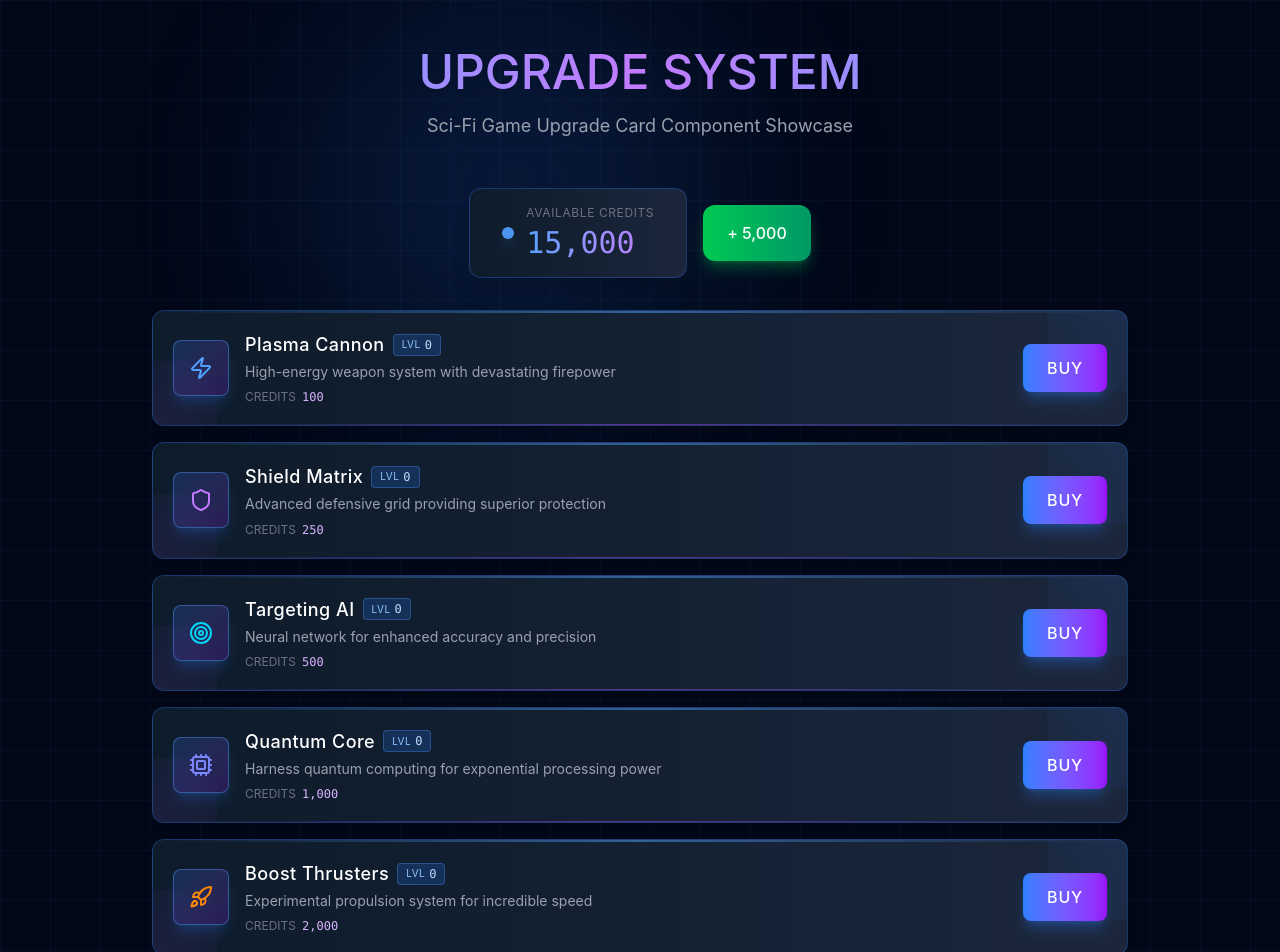
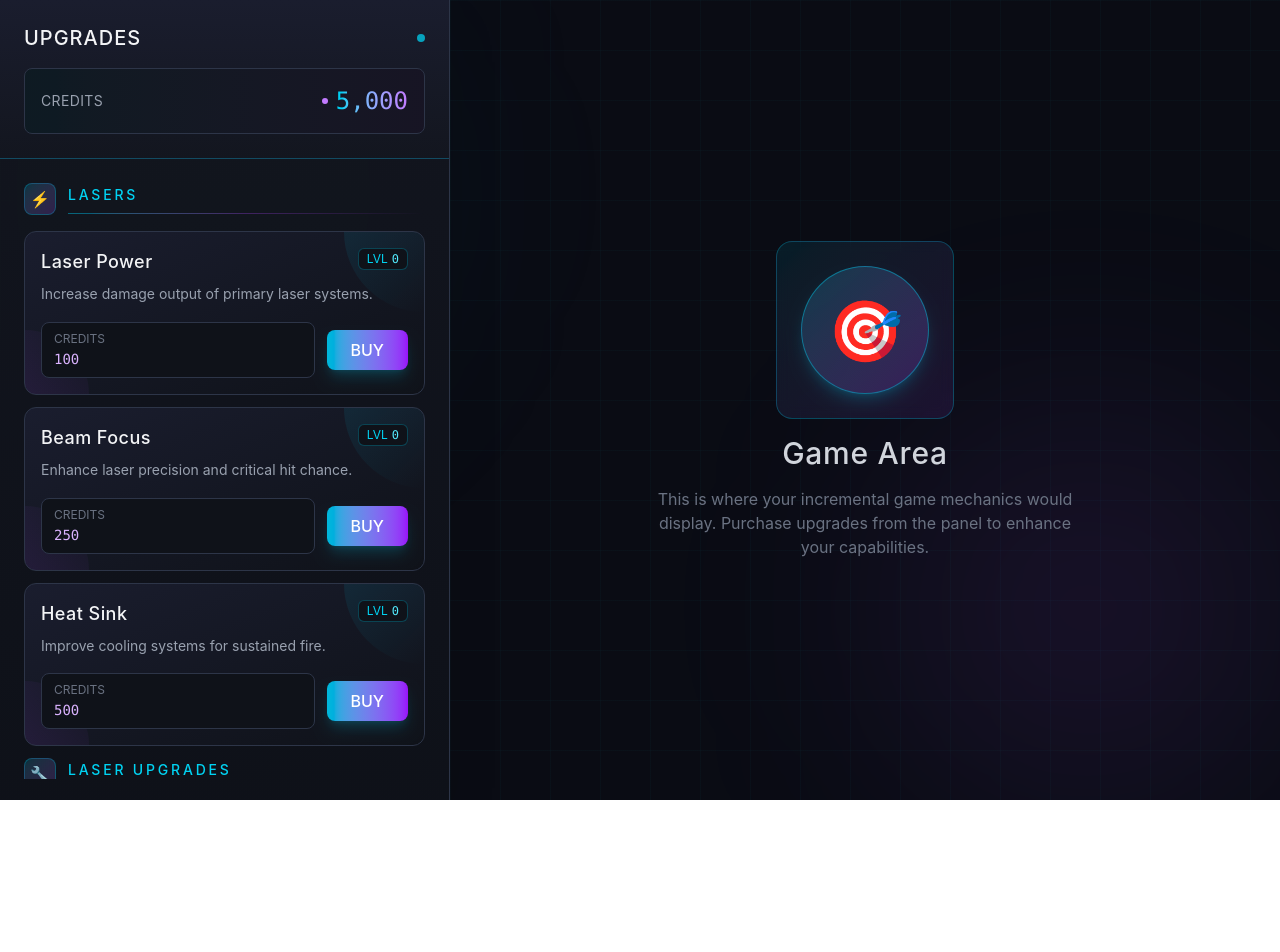
Before and after one commit to wizardwillie/Designscifigameupgradepanel, a React (Vite) app: page / in a window 1280 px wide. Shown: the top 952 px of the page. After the commit the page ends 800 px from the top, so only its background shows below. Built offline with nearby package versions, Linux system fonts and the light colour scheme.

Commit message:
Update files from Figma Make

```diff
--- a/src/app/App.tsx
+++ b/src/app/App.tsx
@@ -1,15 +1,6 @@
 import { useState } from "react";
 import { UpgradeCard } from "./components/UpgradeCard";
-import {
-  Zap,
-  Shield,
-  Target,
-  Cpu,
-  Rocket,
-  Battery,
-  Sparkles,
-  TrendingUp
-} from "lucide-react";
+import { SectionHeader } from "./components/SectionHeader";
 
 interface Upgrade {
   id: string;
@@ -17,78 +8,117 @@ interface Upgrade {
   description: string;
   level: number;
   baseCost: number;
-  icon: React.ReactNode;
+  category: string;
 }
 
 const initialUpgrades: Upgrade[] = [
+  // LASERS
   {
-    id: "plasma-cannon",
-    title: "Plasma Cannon",
-    description: "High-energy weapon system with devastating firepower",
+    id: "laser-power",
+    title: "Laser Power",
+    description: "Increase damage output of primary laser systems.",
     level: 0,
     baseCost: 100,
-    icon: <Zap className="w-6 h-6 text-blue-400" />,
+    category: "LASERS",
   },
   {
-    id: "shield-matrix",
-    title: "Shield Matrix",
-    description: "Advanced defensive grid providing superior protection",
+    id: "beam-focus",
+    title: "Beam Focus",
+    description: "Enhance laser precision and critical hit chance.",
     level: 0,
     baseCost: 250,
-    icon: <Shield className="w-6 h-6 text-purple-400" />,
+    category: "LASERS",
   },
   {
-    id: "targeting-ai",
-    title: "Targeting AI",
-    description: "Neural network for enhanced accuracy and precision",
+    id: "heat-sink",
+    title: "Heat Sink",
+    description: "Improve cooling systems for sustained fire.",
     level: 0,
     baseCost: 500,
-    icon: <Target className="w-6 h-6 text-cyan-400" />,
+    category: "LASERS",
+  },
+
+  // LASER UPGRADES
+  {
+    id: "multi-beam",
+    title: "Multi-Beam Array",
+    description: "Add additional laser emitters to your arsenal.",
+    level: 0,
+    baseCost: 1000,
+    category: "LASER UPGRADES",
   },
   {
-    id: "quantum-core",
-    title: "Quantum Core",
-    description: "Harness quantum computing for exponential processing power",
+    id: "plasma-core",
+    title: "Plasma Core",
+    description: "Upgrade to plasma-based laser technology.",
     level: 0,
-    baseCost: 1000,
-    icon: <Cpu className="w-6 h-6 text-indigo-400" />,
+    baseCost: 2500,
+    category: "LASER UPGRADES",
   },
   {
-    id: "boost-thrusters",
-    title: "Boost Thrusters",
-    description: "Experimental propulsion system for incredible speed",
+    id: "quantum-lens",
+    title: "Quantum Lens",
+    description: "Harness quantum entanglement for instant beam delivery.",
+    level: 0,
+    baseCost: 5000,
+    category: "LASER UPGRADES",
+  },
+
+  // TARGET ECONOMY
+  {
+    id: "credit-multiplier",
+    title: "Credit Multiplier",
+    description: "Increase credits earned per target destroyed.",
+    level: 0,
+    baseCost: 750,
+    category: "TARGET ECONOMY",
+  },
+  {
+    id: "salvage-drones",
+    title: "Salvage Drones",
+    description: "Deploy drones to collect additional resources.",
+    level: 0,
+    baseCost: 1500,
+    category: "TARGET ECONOMY",
+  },
+  {
+    id: "bonus-scanner",
+    title: "Bonus Scanner",
+    description: "Detect high-value targets with improved sensors.",
+    level: 0,
+    baseCost: 3000,
+    category: "TARGET ECONOMY",
+  },
+
+  // AUTOMATION
+  {
+    id: "auto-aim",
+    title: "Auto-Targeting",
+    description: "Automatically acquire and engage hostile targets.",
     level: 0,
     baseCost: 2000,
-    icon: <Rocket className="w-6 h-6 text-orange-400" />,
+    category: "AUTOMATION",
   },
   {
-    id: "reactor-core",
-    title: "Reactor Core",
-    description: "Nuclear fusion reactor providing unlimited energy",
+    id: "auto-fire",
+    title: "Auto-Fire Protocol",
+    description: "Enable automated firing sequences.",
     level: 0,
-    baseCost: 5000,
-    icon: <Battery className="w-6 h-6 text-green-400" />,
+    baseCost: 4000,
+    category: "AUTOMATION",
   },
   {
-    id: "nano-repair",
-    title: "Nano Repair",
-    description: "Self-repairing nanobots for automatic hull regeneration",
-    level: 0,
-    baseCost: 7500,
-    icon: <Sparkles className="w-6 h-6 text-pink-400" />,
-  },
-  {
-    id: "economy-boost",
-    title: "Economy Boost",
-    description: "Optimized resource gathering and credit multiplication",
+    id: "ai-commander",
+    title: "AI Commander",
+    description: "Deploy advanced AI to optimize all systems.",
     level: 0,
     baseCost: 10000,
-    icon: <TrendingUp className="w-6 h-6 text-yellow-400" />,
+    category: "AUTOMATION",
   },
 ];
 
 export default function App() {
-  const [credits, setCredits] = useState(15000);
+  const [credits, setCredits] = useState(5000);
   const [upgrades, setUpgrades] = useState(initialUpgrades);
 
   const calculateCost = (baseCost: number, level: number) => {
@@ -110,56 +140,68 @@ export default function App() {
     );
   };
 
-  const addCredits = () => {
-    setCredits((prev) => prev + 5000);
+  const categories = ["LASERS", "LASER UPGRADES", "TARGET ECONOMY", "AUTOMATION"];
+
+  const getCategoryIcon = (category: string) => {
+    const icons: Record<string, string> = {
+      LASERS: "⚡",
+      "LASER UPGRADES": "🔧",
+      "TARGET ECONOMY": "💰",
+      AUTOMATION: "🤖",
+    };
+    return icons[category];
   };
 
   return (
-    <div className="min-h-screen bg-[#020817] relative overflow-hidden">
-      {/* Animated background */}
-      <div className="absolute inset-0">
-        <div className="absolute inset-0 bg-[linear-gradient(rgba(59,130,246,0.05)_1px,transparent_1px),linear-gradient(90deg,rgba(59,130,246,0.05)_1px,transparent_1px)] bg-[size:50px_50px]" />
-        <div className="absolute top-0 left-1/4 w-96 h-96 bg-blue-500/20 rounded-full blur-[120px] animate-pulse" />
-        <div className="absolute bottom-0 right-1/4 w-96 h-96 bg-purple-500/20 rounded-full blur-[120px] animate-pulse" style={{ animationDelay: '1s' }} />
-      </div>
+    <div className="min-h-screen bg-[#0a0c14] relative overflow-hidden">
+      {/* Background grid */}
+      <div className="absolute inset-0 bg-[linear-gradient(rgba(6,182,212,0.03)_1px,transparent_1px),linear-gradient(90deg,rgba(6,182,212,0.03)_1px,transparent_1px)] bg-[size:50px_50px]" />
+
+      {/* Ambient glow effects */}
+      <div className="absolute top-0 left-0 w-96 h-96 bg-cyan-500/10 rounded-full blur-[120px] pointer-events-none" />
+      <div className="absolute bottom-0 right-0 w-96 h-96 bg-purple-500/10 rounded-full blur-[120px] pointer-events-none" />
 
       {/* Main container */}
-      <div className="relative z-10 max-w-5xl mx-auto px-6 py-12">
-        {/* Header */}
-        <div className="text-center mb-12">
-          <h1 className="text-5xl mb-4 text-transparent bg-clip-text bg-gradient-to-r from-blue-400 via-purple-400 to-blue-400">
-            UPGRADE SYSTEM
-          </h1>
-          <p className="text-gray-400 text-lg">
-            Sci-Fi Game Upgrade Card Component Showcase
-          </p>
+      <div className="relative z-10 min-h-screen flex">
+        {/* Upgrade Panel */}
+        <div className="w-[450px] bg-gradient-to-b from-[#13161f]/95 to-[#0f1219]/95 backdrop-blur-sm border-r border-[#2d3548] shadow-2xl">
+          {/* Panel Header */}
+          <div className="sticky top-0 bg-gradient-to-b from-[#1a1d2e] to-[#13161f] border-b border-cyan-500/30 p-6 z-20">
+            <div className="flex items-center justify-between mb-4">
+              <h1 className="text-xl tracking-wider text-gray-100">UPGRADES</h1>
+              <div className="w-2 h-2 bg-cyan-400 rounded-full animate-pulse shadow-lg shadow-cyan-400/50" />
             </div>
 
             {/* Credits Display */}
-        <div className="mb-8 flex items-center justify-center gap-4">
-          <div className="bg-gradient-to-r from-[#0d1b2a] to-[#1b263b] border border-blue-500/30 rounded-xl px-8 py-4 shadow-xl">
-            <div className="flex items-center gap-3">
-              <div className="w-3 h-3 bg-blue-400 rounded-full animate-pulse shadow-lg shadow-blue-400/50" />
-              <div>
-                <div className="text-xs text-gray-500 uppercase tracking-wider mb-1">Available Credits</div>
-                <div className="text-3xl font-mono text-transparent bg-clip-text bg-gradient-to-r from-blue-400 to-purple-400">
+            <div className="bg-[#0f1219] border border-[#2d3548] rounded-lg p-4 relative overflow-hidden">
+              <div className="absolute inset-0 bg-gradient-to-r from-cyan-500/5 to-purple-500/5" />
+              <div className="relative flex items-center justify-between">
+                <span className="text-sm text-gray-400 tracking-wide">CREDITS</span>
+                <div className="flex items-center gap-2">
+                  <div className="w-1.5 h-1.5 bg-purple-400 rounded-full" />
+                  <span className="text-2xl font-mono text-transparent bg-clip-text bg-gradient-to-r from-cyan-400 to-purple-400">
                     {credits.toLocaleString()}
+                  </span>
                 </div>
               </div>
             </div>
           </div>
 
-          <button
-            onClick={addCredits}
-            className="px-6 py-4 bg-gradient-to-r from-green-500 to-emerald-600 text-white rounded-xl hover:from-green-400 hover:to-emerald-500 transition-all duration-300 shadow-lg shadow-green-500/30 hover:shadow-green-400/50"
-          >
-            + 5,000
-          </button>
-        </div>
+          {/* Scrollable Upgrade List */}
+          <div className="h-[calc(100vh-180px)] overflow-y-auto p-6 space-y-3 scrollbar-thin scrollbar-thumb-cyan-500/20 scrollbar-track-transparent">
+            {categories.map((category) => {
+              const categoryUpgrades = upgrades.filter(
+                (u) => u.category === category
+              );
 
-        {/* Upgrade Cards Grid */}
-        <div className="space-y-4">
-          {upgrades.map((upgrade) => {
+              return (
+                <div key={category}>
+                  <SectionHeader
+                    title={category}
+                    icon={getCategoryIcon(category)}
+                  />
+                  <div className="space-y-3">
+                    {categoryUpgrades.map((upgrade) => {
                       const cost = calculateCost(upgrade.baseCost, upgrade.level);
                       return (
                         <UpgradeCard
@@ -168,19 +210,31 @@ export default function App() {
                           description={upgrade.description}
                           level={upgrade.level}
                           cost={cost}
-                icon={upgrade.icon}
                           onBuy={() => handleBuyUpgrade(upgrade.id)}
                           canAfford={credits >= cost}
                         />
                       );
                     })}
                   </div>
+                </div>
+              );
+            })}
+          </div>
+        </div>
 
-        {/* Footer info */}
-        <div className="mt-12 text-center">
-          <p className="text-sm text-gray-600">
-            Reusable sci-fi upgrade card component with animations and glow effects
+        {/* Main Game Area (Right Side) */}
+        <div className="flex-1 flex items-center justify-center p-12">
+          <div className="text-center space-y-4">
+            <div className="inline-block p-6 bg-gradient-to-br from-cyan-500/10 to-purple-500/10 border border-cyan-500/30 rounded-2xl backdrop-blur-sm">
+              <div className="w-32 h-32 bg-gradient-to-br from-cyan-500/20 to-purple-500/20 rounded-full flex items-center justify-center border border-cyan-500/50 shadow-lg shadow-cyan-500/20">
+                <span className="text-6xl">🎯</span>
+              </div>
+            </div>
+            <h2 className="text-3xl text-gray-300 tracking-wide">Game Area</h2>
+            <p className="text-gray-500 max-w-md">
+              This is where your incremental game mechanics would display. Purchase upgrades from the panel to enhance your capabilities.
             </p>
+          </div>
         </div>
       </div>
     </div>
--- a/src/app/components/UpgradeCard.tsx
+++ b/src/app/components/UpgradeCard.tsx
@@ -1,15 +1,11 @@
-import { motion } from "motion/react";
-
 interface UpgradeCardProps {
   title: string;
   description: string;
   level: number;
   cost: number;
   currency?: string;
-  icon?: React.ReactNode;
   onBuy: () => void;
   canAfford: boolean;
-  disabled?: boolean;
 }
 
 export function UpgradeCard({
@@ -18,103 +14,49 @@ export function UpgradeCard({
   level,
   cost,
   currency = "CREDITS",
-  icon,
   onBuy,
   canAfford,
-  disabled = false,
 }: UpgradeCardProps) {
-  const isDisabled = disabled || !canAfford;
+  return (
+    <div className="relative bg-gradient-to-br from-[#1a1d2e] to-[#0f1219] rounded-xl p-4 border border-[#2d3548] hover:border-[#4a5568] transition-all duration-300 group overflow-hidden">
+      {/* Glow effect */}
+      <div className="absolute inset-0 bg-gradient-to-r from-cyan-500/0 via-cyan-500/5 to-purple-500/0 opacity-0 group-hover:opacity-100 transition-opacity duration-300 pointer-events-none" />
 
-  return (
-    <motion.div
-      whileHover={!isDisabled ? { scale: 1.02, y: -2 } : {}}
-      whileTap={!isDisabled ? { scale: 0.98 } : {}}
-      transition={{ type: "spring", stiffness: 400, damping: 25 }}
-      className="relative bg-gradient-to-r from-[#0d1b2a] to-[#1b263b] rounded-xl border border-blue-500/30 shadow-lg overflow-hidden group"
-    >
-      {/* Animated glow effect */}
-      <div className="absolute inset-0 bg-gradient-to-r from-blue-500/0 via-blue-500/10 to-purple-500/0 opacity-0 group-hover:opacity-100 transition-opacity duration-500" />
-
-      {/* Top glow line */}
-      <div className="absolute top-0 left-0 right-0 h-[2px] bg-gradient-to-r from-transparent via-blue-400 to-transparent opacity-50" />
-
-      {/* Main content wrapper */}
-      <div className="relative z-10 flex items-center gap-4 p-5">
-        {/* Icon section */}
-        <div className="flex-shrink-0">
-          <div className="w-14 h-14 rounded-lg bg-gradient-to-br from-blue-500/20 to-purple-600/20 border border-blue-400/40 flex items-center justify-center shadow-lg shadow-blue-500/20">
-            {icon ? (
-              <div className="text-2xl">{icon}</div>
-            ) : (
-              <div className="w-8 h-8 rounded-full bg-gradient-to-br from-blue-400 to-purple-500" />
-            )}
+      {/* Content */}
+      <div className="relative z-10">
+        <div className="flex justify-between items-start mb-2">
+          <h3 className="text-gray-100 tracking-wide">{title}</h3>
+          <div className="flex items-center gap-1 px-2 py-0.5 bg-[#0f1219] border border-cyan-500/30 rounded-md">
+            <span className="text-xs text-cyan-400">LVL</span>
+            <span className="text-xs text-cyan-300 font-mono">{level}</span>
           </div>
         </div>
 
-        {/* Content section */}
-        <div className="flex-1 min-w-0">
-          <div className="flex items-center gap-2 mb-1">
-            <h3 className="text-white tracking-wide truncate">{title}</h3>
-            <div className="flex items-center gap-1 px-2 py-0.5 bg-blue-500/20 border border-blue-400/30 rounded">
-              <span className="text-[10px] text-blue-300 uppercase tracking-wider">Lvl</span>
-              <span className="text-xs text-blue-200 font-mono">{level}</span>
-            </div>
+        <p className="text-sm text-gray-400 mb-4 leading-relaxed">{description}</p>
+
+        <div className="flex items-center justify-between gap-3">
+          <div className="flex-1 bg-[#0f1219] border border-[#2d3548] rounded-lg px-3 py-2">
+            <div className="text-xs text-gray-500 mb-0.5">{currency}</div>
+            <div className="text-sm font-mono text-purple-300">{cost.toLocaleString()}</div>
           </div>
 
-          <p className="text-sm text-gray-400 leading-snug mb-2 line-clamp-2">{description}</p>
-
-          <div className="flex items-center gap-2">
-            <div className="flex items-center gap-1.5 text-xs">
-              <span className="text-gray-500">{currency}</span>
-              <span className="text-purple-300 font-mono tabular-nums">
-                {cost.toLocaleString()}
-              </span>
-            </div>
-          </div>
-        </div>
-
-        {/* Button section */}
-        <div className="flex-shrink-0">
-          <motion.button
+          <button
             onClick={onBuy}
-            disabled={isDisabled}
-            whileHover={!isDisabled ? { scale: 1.05 } : {}}
-            whileTap={!isDisabled ? { scale: 0.95 } : {}}
-            className={`
-              px-6 py-3 rounded-lg transition-all duration-300 relative overflow-hidden
-              ${
-                !isDisabled
-                  ? 'bg-gradient-to-r from-blue-500 to-purple-600 text-white shadow-lg shadow-blue-500/30 hover:shadow-blue-400/50'
-                  : 'bg-gray-800/50 border border-gray-700/50 text-gray-600 cursor-not-allowed'
-              }
-            `}
+            disabled={!canAfford}
+            className={`px-6 py-2 rounded-lg transition-all duration-300 ${
+              canAfford
+                ? 'bg-gradient-to-r from-cyan-500 to-purple-600 hover:from-cyan-400 hover:to-purple-500 text-white shadow-lg shadow-cyan-500/20 hover:shadow-cyan-500/40'
+                : 'bg-[#1a1d2e] border border-[#2d3548] text-gray-600 cursor-not-allowed'
+            }`}
           >
-            {!isDisabled && (
-              <motion.div
-                className="absolute inset-0 bg-gradient-to-r from-transparent via-white/20 to-transparent"
-                animate={{
-                  x: ['-100%', '100%'],
-                }}
-                transition={{
-                  duration: 2,
-                  repeat: Infinity,
-                  repeatDelay: 1,
-                }}
-              />
-            )}
-            <span className="relative z-10 tracking-wider">
-              {isDisabled && !canAfford ? 'LOCKED' : 'BUY'}
-            </span>
-          </motion.button>
+            BUY
+          </button>
         </div>
       </div>
 
-      {/* Bottom edge highlight */}
-      <div className="absolute bottom-0 left-0 right-0 h-[1px] bg-gradient-to-r from-transparent via-purple-500/50 to-transparent" />
-
       {/* Corner accents */}
-      <div className="absolute top-0 right-0 w-20 h-20 bg-gradient-to-bl from-blue-500/10 to-transparent rounded-bl-3xl pointer-events-none" />
-      <div className="absolute bottom-0 left-0 w-16 h-16 bg-gradient-to-tr from-purple-500/10 to-transparent rounded-tr-3xl pointer-events-none" />
-    </motion.div>
+      <div className="absolute top-0 right-0 w-20 h-20 bg-gradient-to-br from-cyan-500/10 to-transparent rounded-bl-full pointer-events-none" />
+      <div className="absolute bottom-0 left-0 w-16 h-16 bg-gradient-to-tr from-purple-500/10 to-transparent rounded-tr-full pointer-events-none" />
+    </div>
   );
 }
```
Lines whose indentation alone changed are shown as unchanged.
